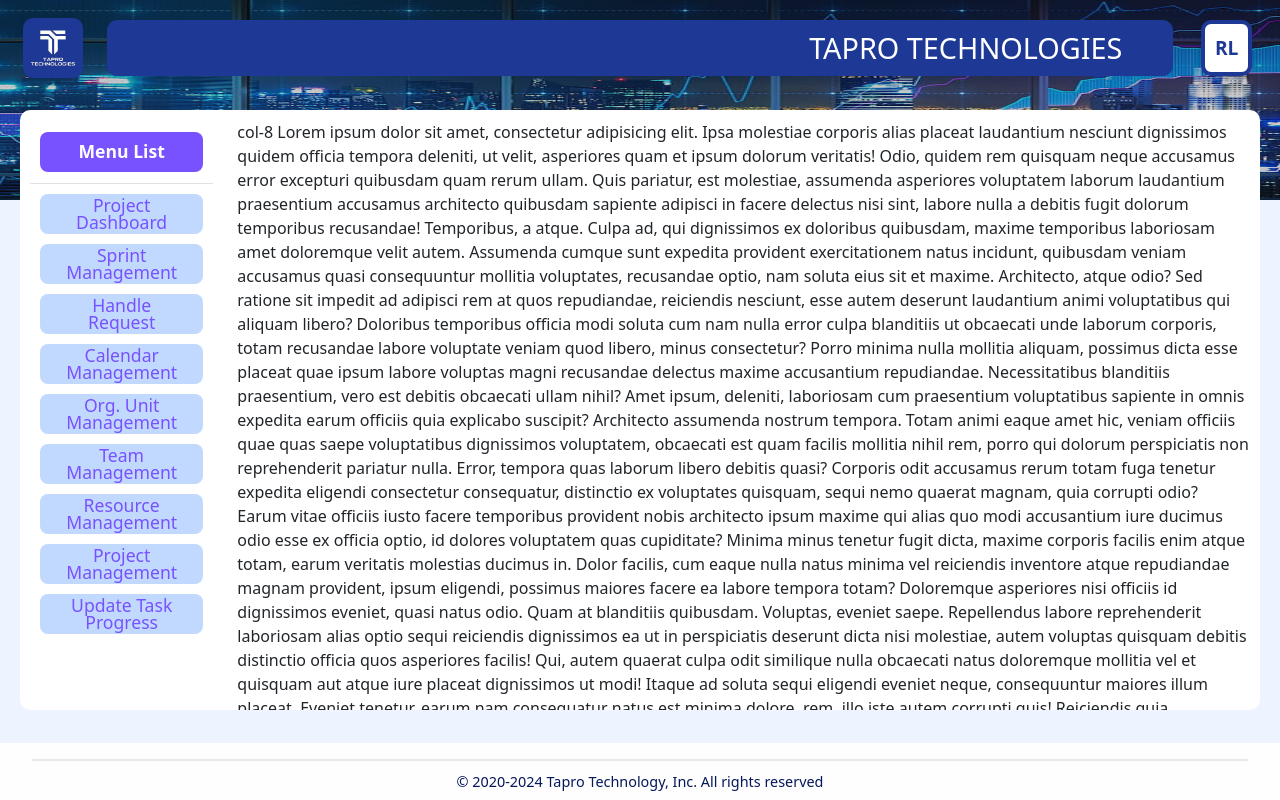
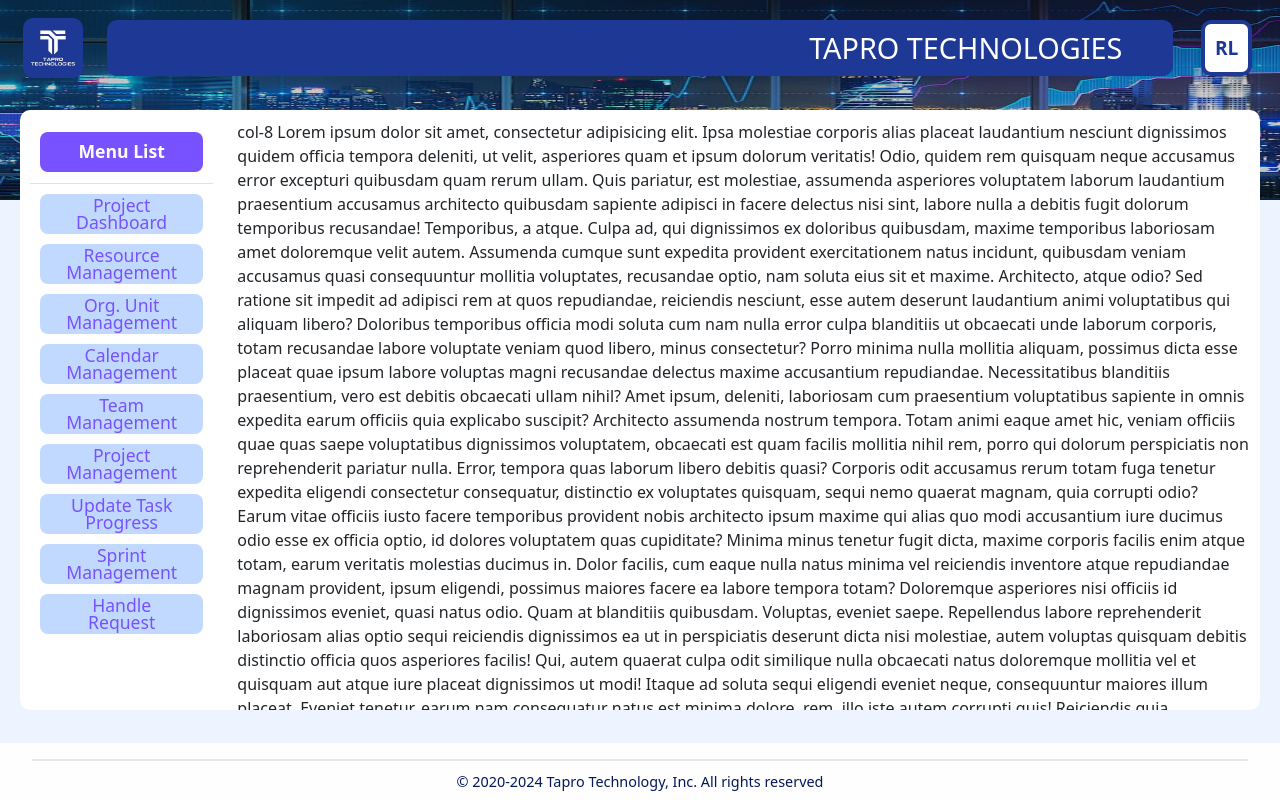
Before and after one commit to kavindarlm/resource-portfolio-mgmnt-frontend, an Angular app: page / in a window 1280 px wide. Built offline with nearby package versions, Linux system fonts and the light colour scheme.

Commit message:
Project-List-V2

```diff
--- a/src/app/menu-list/menulist/menulist.component.html
+++ b/src/app/menu-list/menulist/menulist.component.html
@@ -5,14 +5,14 @@
         <span class="border-top" style="border-width: 50px;">
             <div *ngIf="showMenu" class="submenu active">
                 <li><app-menu-button [btnClass]="'btn-costom'" [text]="'Project Dashboard'"></app-menu-button></li>
+                <li><app-menu-button [btnClass]="'btn-costom'" [text]="'Resource Management'"></app-menu-button></li>
+                <li><app-menu-button [btnClass]="'btn-costom'" [text]="'Org. Unit Management'"></app-menu-button></li>
+                <li><app-menu-button [btnClass]="'btn-costom'" [text]="'Calendar Management'"></app-menu-button></li>
+                <li><app-menu-button [btnClass]="'btn-costom'" [text]="'Team Management'"></app-menu-button></li>
+                <li><app-menu-button [btnClass]="'btn-costom'" [text]="'Project Management'"></app-menu-button></li>
+                <li><app-menu-button [btnClass]="'btn-costom'" [text]="'Update Task Progress'"></app-menu-button></li>
                 <li><app-menu-button [btnClass]="'btn-costom'" [text]="'Sprint Management'"></app-menu-button></li>
                 <li><app-menu-button [btnClass]="'btn-costom'" [text]="'Handle Request'"></app-menu-button></li>
-                <li><app-menu-button [btnClass]="'btn-costom'" [text]="'Calendar Management'"></app-menu-button></li>
-                <li><app-menu-button [btnClass]="'btn-costom'" [text]="'Org. Unit Management'"></app-menu-button></li>
-                <li><app-menu-button [btnClass]="'btn-costom'" [text]="'Team Management'"></app-menu-button></li>
-                <li><app-menu-button [btnClass]="'btn-costom'" [text]="'Resource Management'"></app-menu-button></li>
-                <li><app-menu-button [btnClass]="'btn-costom'" [text]="'Project Management'"></app-menu-button></li>
-                <li><app-menu-button [btnClass]="'btn-costom'" [text]="'Update Task Progress'"></app-menu-button></li>
 
             </div>
         </span>
```
